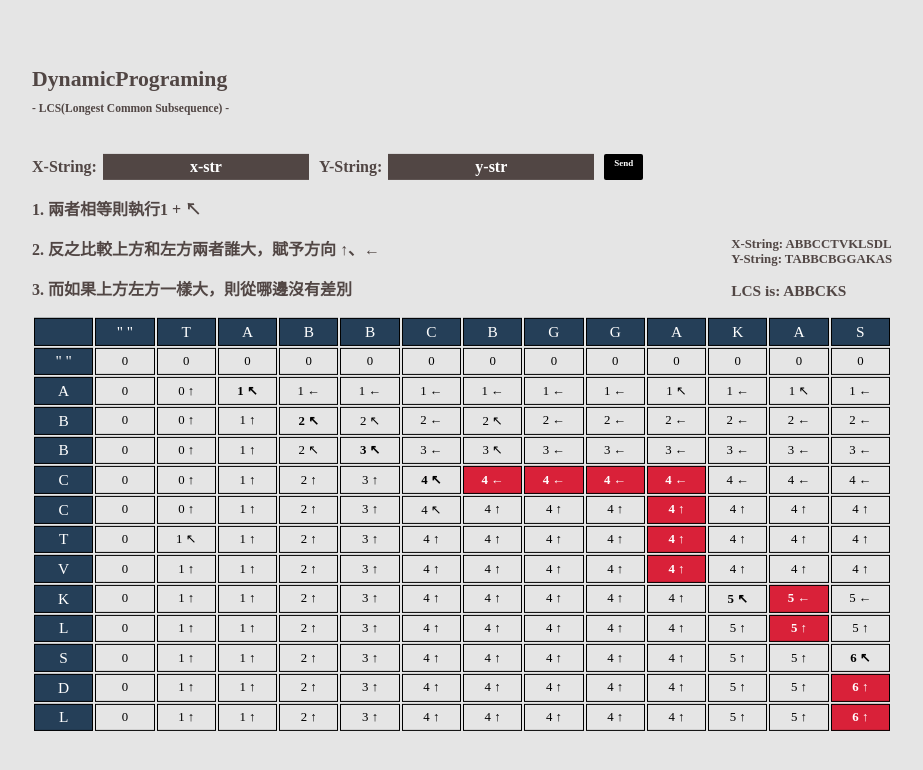
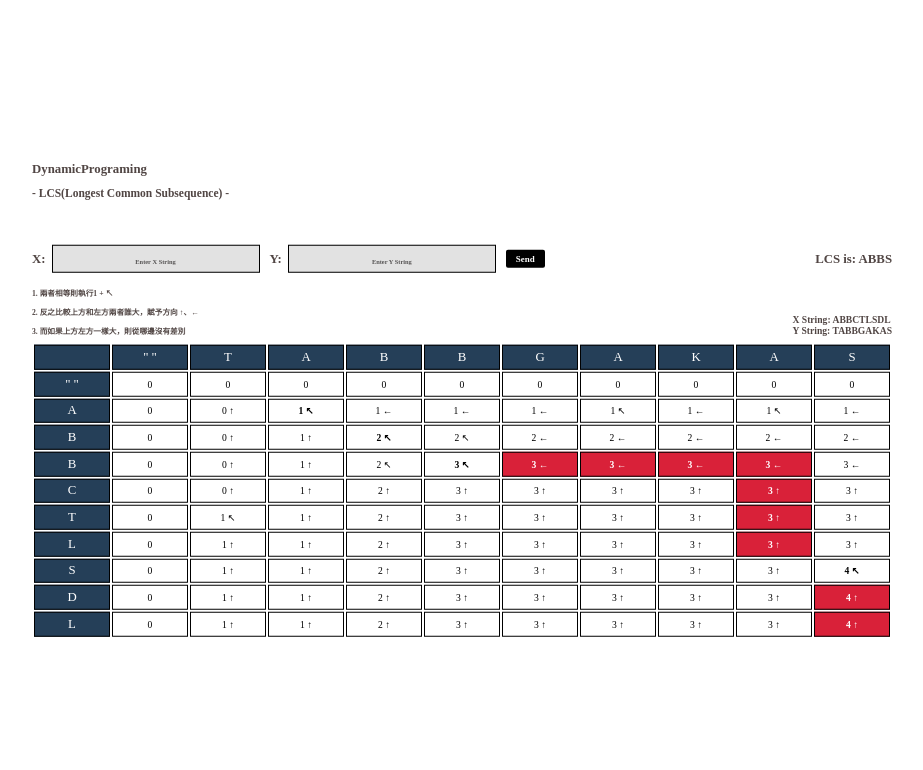
Before and after one commit to livoist/DynamicTable, a plain HTML site: page index.html in a window 1280 px wide. Shown: the whole page, without its empty margins (178-1101 px from the left). Drawn offline with Linux system fonts and the light colour scheme.

Commit message:
detail fix

```diff
--- a/index.html
+++ b/index.html
@@ -15,8 +15,8 @@ let table1 = []
 let table2 = []
 let table3 = []
 let result = ""
-let xString = "ABBCCTVKLSDL"
-let yString = "TABBCBGGAKAS"
+let xString = "ABBCTLSDL"
+let yString = "TABBGAKAS"
 
 // get DynamicPrograming Table
 const dynamicLCS = (str1, str2) => {
@@ -152,25 +152,27 @@ const printTable = () => {
         <div class="title">DynamicPrograming</div>
         <div class="subTitle">- LCS(Longest Common Subsequence) -</div>
         <div class="inputInfo">
-          <div class="inputBlocks">
-            <div class="inputBlock">
-              <p>X-String:</p>
-              <input type="text" id="str1" placeholder="x-str">
+          <div class="flex">
+            <div class="inputBlocks">
+              <div class="inputBlock">
+                <p>X: </p>
+                <input type="text" class="xString" placeholder="Enter X String">
+              </div>
+              <div class="inputBlock">
+                <p>Y: </p>
+                <input type="text" class="yString" placeholder="Enter Y String">
+              </div>
             </div>
-            <div class="inputBlock">
-              <p>Y-String:</p>
-              <input type="text" id="str2" placeholder="y-str">
-            </div>
+            <div class="sendBtn">Send</div>
           </div>
-          <div class="sendBtn">Send</div>
+          <p class="resultTxt">LCS is: ${result}</p>
         </div>
         <p>1. 兩者相等則執行1 + ↖</p>
         <p>2. 反之比較上方和左方兩者誰大，賦予方向 ↑、←</p>
         <p>3. 而如果上方左方一樣大，則從哪邊沒有差別</p>
         <div class="result">
-          <div class="str">X-String: ${xString}</div>
-          <div class="str">Y-String: ${yString}</div>
-          <p>LCS is: ${result}</p>
+          <div class="str">X String: ${xString}</div>
+          <div class="str">Y String: ${yString}</div>
         </div>
       </div>
       <table>${tableContent}</table>
@@ -194,10 +196,10 @@ const reassignTable = () => {
   table3 = []
   result = ''
 
-  const s1 = document.getElementById('str1').value
-  const s2 = document.getElementById('str2').value
-  xString = s1
-  yString = s2
+  const xStr = document.getElementsByClassName('xString')[0]
+  const yStr = document.getElementsByClassName('yString')[0]
+  xString = xStr.value
+  yString = yStr.value
 
   initTable()
 
--- a/style.css
+++ b/style.css
@@ -12,21 +12,31 @@ input {
 }
 
 input::placeholder {
-  color: #fff;
+  color: #575555;
+  font-size: 0.5vw;
 }
 
 input {
-  background: #514644;
+  background: #e2e2e2;
   text-align: center;
-  color: #fff;
+  color: #575555;
   padding: 4px 0;
+  border: 1px solid #000;
+}
+
+input.error {
+  border-color: #ea2f2f;
 }
 
 body {
-  background: #E5E5E5;
+  background: #fff;
   position: relative;
   padding: 0;
   margin: 0;
+}
+
+p {
+  font-size: 0.6vw;
 }
 
 .des {
@@ -36,7 +46,7 @@ body {
 }
 
 .title {
-  font-size: 1.7vw;
+  font-size: 1vw;
   font-weight: bold;
   margin-bottom: 10px;
 }
@@ -57,19 +67,19 @@ body {
 table {
   text-align: center;
   width: 860px;
-  font-size: 1vw;
+  font-size: 0.75vw;
   margin: 0 auto;
 }
 
 tr:nth-of-type(1), tr td:nth-of-type(1)  {
-  font-size: 1.2vw;
+  font-size: 1vw;
   color: #fff;
   background: #253F58;
 }
 
 td {
   border: 1px solid #000;
-  min-width: 4vw;
+  min-width: 3.5vw;
   padding: 0.3vw 0;
   position: relative;
   overflow: hidden;
@@ -98,7 +108,7 @@ td.target {
 }
 
 .result .str {
-  font-size: 1vw;
+  font-size: 0.75vw;
 }
 
 .result p {
@@ -107,7 +117,9 @@ td.target {
 
 .sendBtn {
   background: #000;
-  display: inline-block;
+  display: flex;
+  align-items: center;
+  justify-content: center;
   color: #fff;
   cursor: pointer;
   transition: 0.5s;
@@ -117,11 +129,12 @@ td.target {
 }
 
 .sendBtn:hover {
-  background: #514644;
+  background: #736b6a;
 }
 
 .inputInfo, .inputBlocks {
   display: flex;
+  justify-content: space-between;
 }
 
 .inputBlock {
@@ -131,6 +144,16 @@ td.target {
   margin-right: 10px;
 }
 
-.inputBlock p {
+.inputBlock > p {
   margin: 0 6px 0 0;
+  font-size: 1vw;
 }
+
+.flex {
+  display: flex;
+  align-items: center;
+}
+
+.resultTxt {
+  font-size: 1vw;
+}
```
